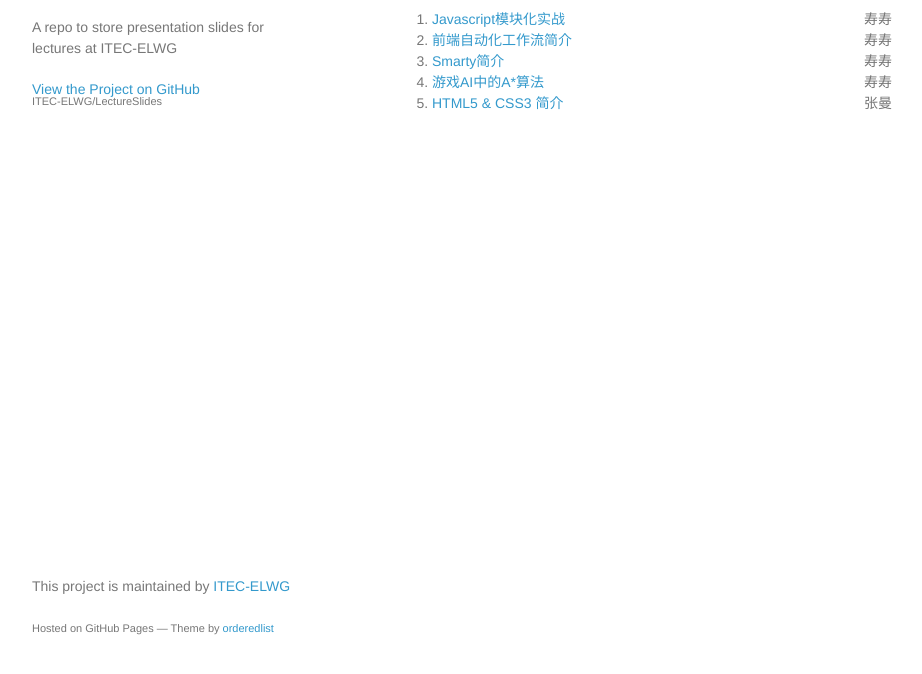
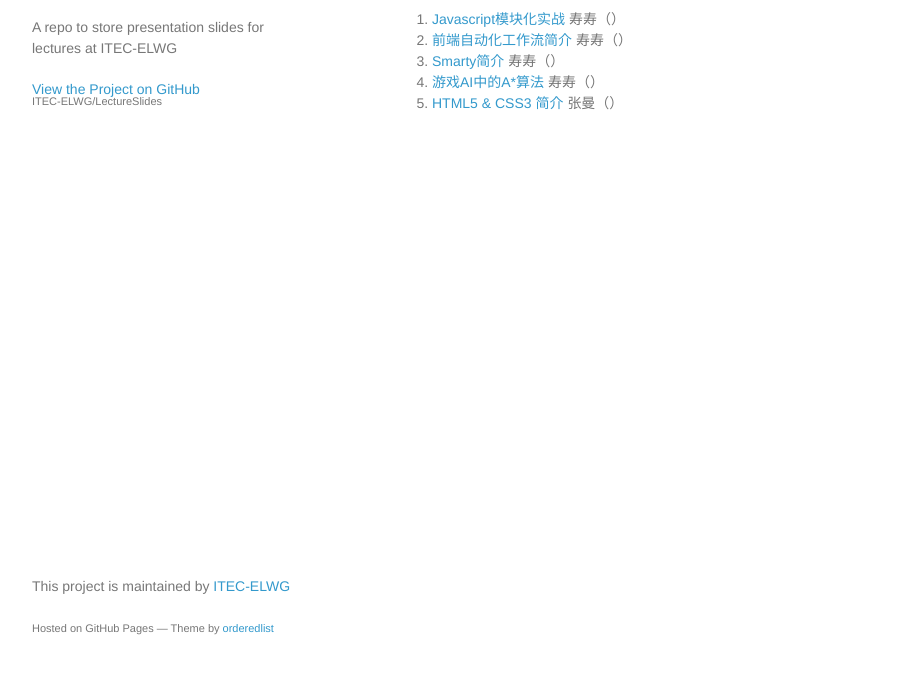
Before and after one commit to ITEC-ELWG/LectureSlides, a plain HTML site: page index.html in a window 1280 px wide. Shown: the part 92-766 px from the top of the page, without its empty margins (178-1100 px from the left). Drawn offline with nearby package versions, Linux system fonts and the light colour scheme.

Commit message:
将目录条目的显示换为前端模板

```diff
--- a/index.html
+++ b/index.html
@@ -40,15 +40,31 @@
     </div>
     <script src="//code.jquery.com/jquery-2.1.1.min.js"></script>
     <script src="assets/lib/scale.fix.js"></script>
+
+    <script id="list-item-template" type="text/js-template">
+        <li>
+            <span class="slide-tag">{{tag}}</span>
+            <a href="{{url}}">{{title}}</a>
+            <span class="pull-right">{{author}}（{{date}}）</span>
+        </li>
+    </script>
+
     <script>
     $(function() {
         $.getJSON('category.json', function(res) {
-      var $list = $('.slides-category');
+            var $list = $('.slides-category'),
+                tplHtml, $item;
+
+            res.sort(function(a, b) {
+                return (new Date(a.date) - new Date(b.date));
+            });
+
             for (var i = 0; i < res.length; i += 1) {
-        $('<li>')
-          .append($('<a>').attr('href', res[i].url).html(res[i].title))
-          .append($('<span>').html(res[i].author).css({'float': 'right'}))
-          .appendTo($list);
+                tplHtml = $('#list-item-template').clone().html();
+                tplHtml = tplHtml.replace(/{{(\w+)}}/g, function(m, key) {
+                    return res[i][key] || "";
+                });
+                $item = $(tplHtml).appendTo($list);
             }
         });
     });
```
Lines whose indentation alone changed are shown as unchanged.
